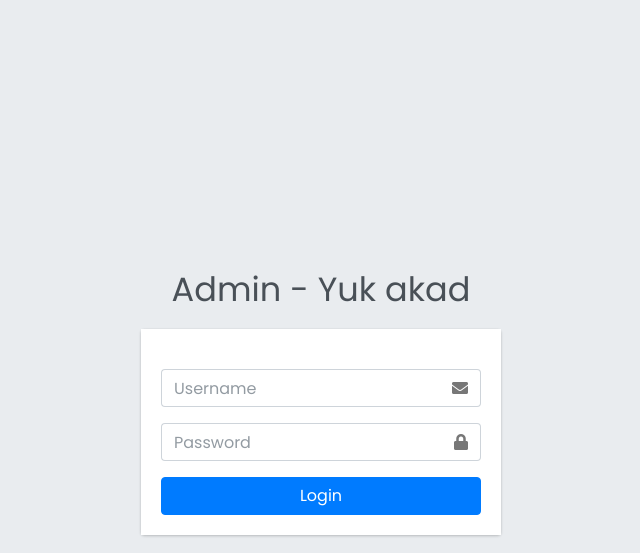
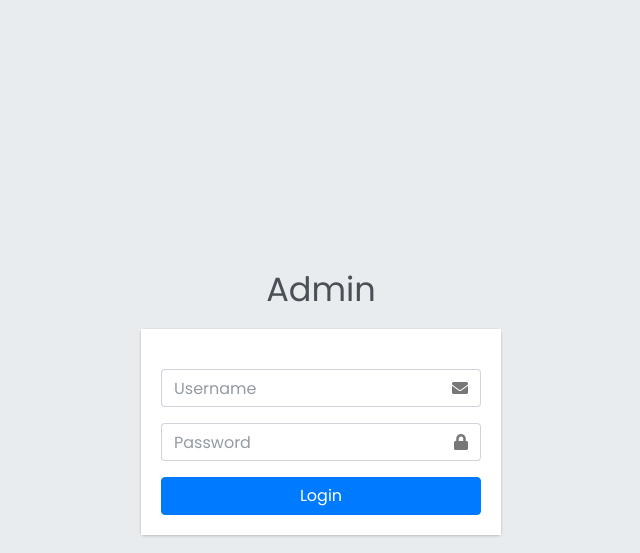
Before and after one commit to giannkbr/layanan-internet, a CodeIgniter app: page /index.php/auth/index in a window 1280 px wide. Shown: the top 553 px of the page, without its empty margins (319-959 px from the left). Run offline with CodeIgniter, Linux system fonts and the light colour scheme; some libraries are stand-ins or nearby versions.

Commit message:
Update login.php

```diff
--- a/application/views/admin/auth/login.php
+++ b/application/views/admin/auth/login.php
@@ -18,7 +18,7 @@
 <body class="hold-transition login-page" style="font-family: 'Poppins'">
 <div class="login-box">
   <div class="login-logo">
-    <a href="#"><b>Admin - Yuk akad</b></a>
+    <a href="#"><b>Admin</b></a>
   </div>
   <!-- /.login-logo -->
   <div class="card">
```
